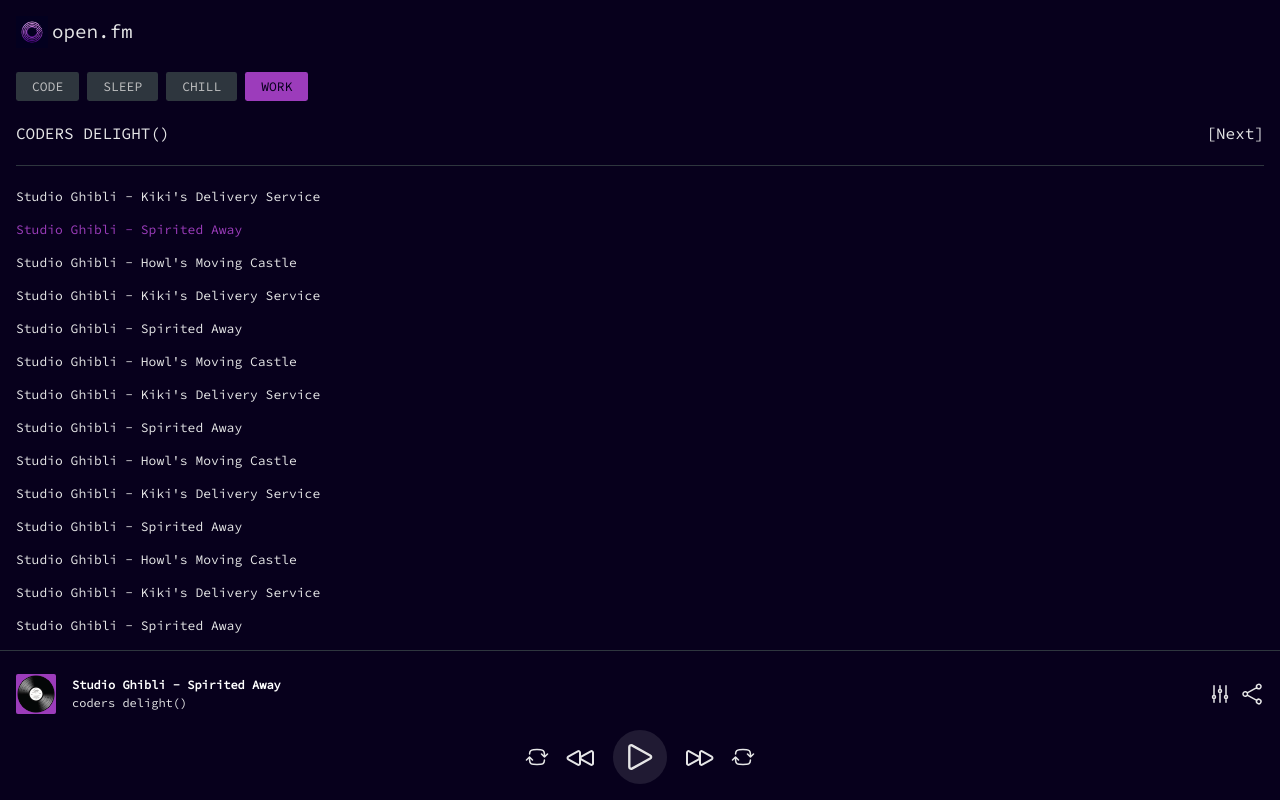
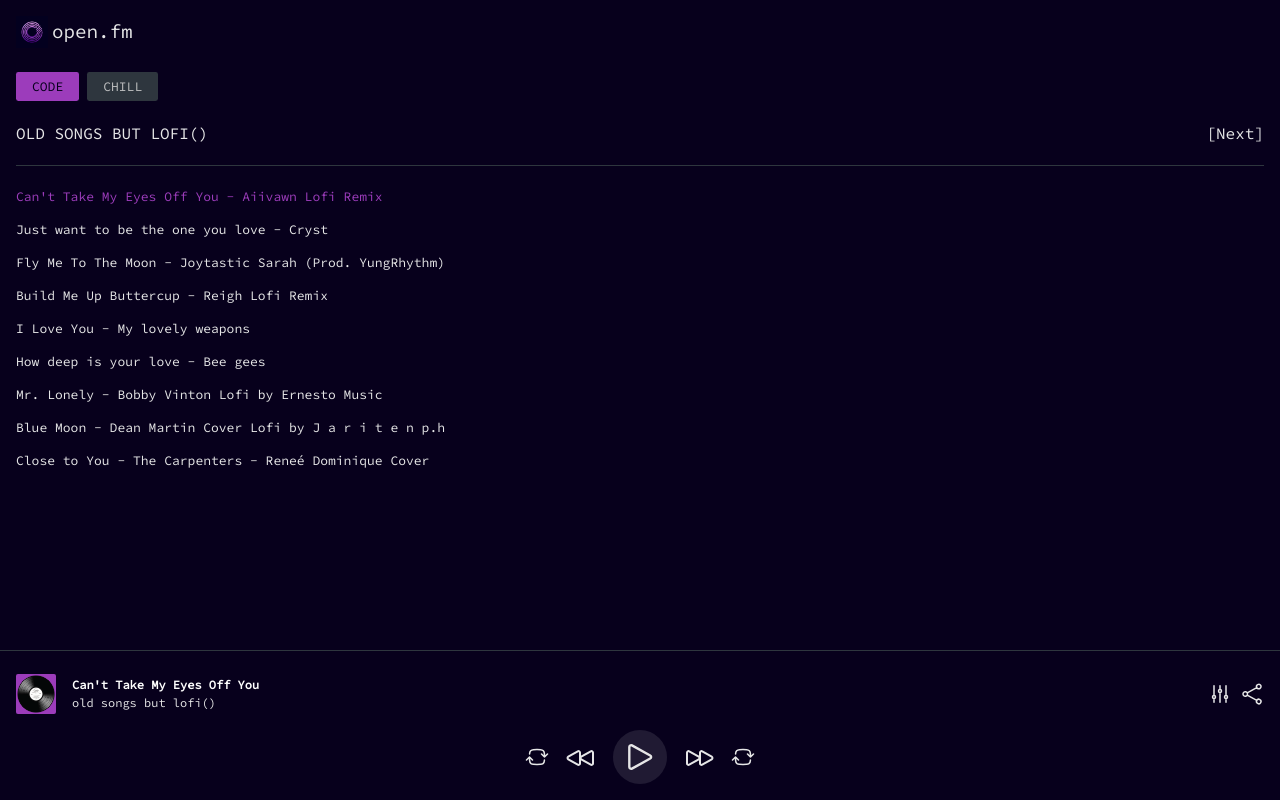
Before and after one commit to open-foundation-team/open-fm, a React (Vite) app: page / in a window 1280 px wide. Built offline with nearby package versions, Linux system fonts and the light colour scheme.

Commit message:
Update: abstract states to application level, music control functionality and visibility.

```diff
--- a/src/App.tsx
+++ b/src/App.tsx
@@ -1,13 +1,60 @@
+// Component imports
+import { useEffect, useState } from "react";
 import { PlayerControls, Sidebar } from "./components";
 
+// Sound / mood imports
+import { moods } from "./library";
+
+
+// Application declaration
 const App = () => {
+
+  const [isPlaying, setPlaying] = useState(false);
+
+  const [mood, setMood] = useState(0);
+  const [playlist, setPlaylist] = useState(0);
+  const [song, setSong] = useState(0);
+
+  const nowPlaying = {
+    song: moods[mood].playlists[playlist].songs[song],
+    playlist: moods[mood].playlists[playlist]
+  };
+
+  useEffect(() => {
+    setPlaylist(0);
+  }, [mood]);
+
+  useEffect(() => {
+    setSong(0);
+  }, [playlist]);
+
+  const songControl = (action: 'next' | 'prev') => {
+    if (action === 'next' && song !== moods[mood].playlists[playlist].songs.length - 1) setSong(prev => prev + 1);
+    if (action === 'next' && song === moods[mood].playlists[playlist].songs.length - 1) setSong(0);
+    if (action === 'prev' && song !== 0) setSong(prev => prev - 1);
+    if (action === 'prev' && song === 0) setSong(0);
+  };
 
   return (
     <main className="app-container">
-      <Sidebar />
-      <PlayerControls />
+      <Sidebar
+        moods={moods}
+        selectedMood={mood}
+        selectedPlaylist={playlist}
+        selectedSong={song}
+        updateMood={setMood}
+        updatePlaylist={setPlaylist}
+        updateSong={setSong}
+      />
+      <PlayerControls
+        isPlaying={isPlaying}
+        nowPlaying={nowPlaying}
+        setPlaying={setPlaying}
+        songControl={songControl}
+      />
     </main>
   );
 };
 
+// Application export
 export default App;
--- a/src/components/PlayerControls/index.tsx
+++ b/src/components/PlayerControls/index.tsx
@@ -1,5 +1,5 @@
 // React imports
-import { useEffect, useMemo, useState } from 'react';
+import { Dispatch, SetStateAction, useEffect, useMemo, useState } from 'react';
 
 // Component imports
 import { AmbiencePlayer } from '../AmbiencePlayer';
@@ -10,11 +10,30 @@
 // Style imports
 import './styles.scss';
 
+// Type imports
+import { IPlaylist, ISong } from '../../types';
+
+
+// Component interface
+interface PlayerControlsProps {
+    isPlaying: boolean;
+    setPlaying: Dispatch<SetStateAction<boolean>>;
+    nowPlaying: {
+        song: ISong,
+        playlist: IPlaylist
+    };
+    songControl: (action: 'next' | 'prev') => void;
+}
+
 
 // Component declaration
-export const PlayerControls = () => {
+export const PlayerControls = ({
+    isPlaying,
+    setPlaying,
+    nowPlaying,
+    songControl
+}: PlayerControlsProps) => {
 
-    const [isPlaying, setPlaying] = useState(false);
     const [isAmbienceOpen, setAmbienceOpen] = useState(false);
     const playingClass = isPlaying ? 'playing' : null;
     const ambienceClass = isAmbienceOpen ? 'open' : null;
@@ -73,8 +92,8 @@
                             />
                         </div>
                         <div className="nowplaying-text">
-                            <p className="nowtext-song">Studio Ghibli - Spirited Away</p>
-                            <p className="nowtext-playlist">coders delight()</p>
+                            <p className="nowtext-song">{nowPlaying.song?.title}</p>
+                            <p className="nowtext-playlist">{nowPlaying.playlist.name}</p>
                         </div>
                     </div>
                     <div className="nowplaying-icons" onClick={() => setAmbienceOpen(prev => !prev)}>
@@ -88,7 +107,7 @@
                     <button className="loop-shuffle">
                         <IconLoop />
                     </button>
-                    <button className="forward-rewind">
+                    <button className="forward-rewind" onClick={() => songControl('prev')}>
                         <IconBackward />
                     </button>
                     <button className="play-pause" onClick={() => setPlaying(!isPlaying)}>
@@ -98,7 +117,7 @@
                             <IconPlay />
                         }
                     </button>
-                    <button className="forward-rewind">
+                    <button className="forward-rewind" onClick={() => songControl('next')}>
                         <IconForward />
                     </button>
                     <button className="loop-shuffle">
--- a/src/components/Sidebar/index.tsx
+++ b/src/components/Sidebar/index.tsx
@@ -1,69 +1,95 @@
+// Global imports
+import { Dispatch, SetStateAction } from 'react';
+
 // Style imports
+import { IMood } from '../../types';
 import './styles.scss';
 
-export const Sidebar = () => {
 
-    const focusModes = ['code', 'sleep', 'chill', 'work'];
+// Component props
+interface SidebarProps {
+    moods: IMood[];
+    selectedMood: number;
+    selectedPlaylist: number;
+    selectedSong: number;
+    updateMood: Dispatch<SetStateAction<number>>;
+    updatePlaylist: Dispatch<SetStateAction<number>>;
+    updateSong: Dispatch<SetStateAction<number>>;
+}
 
-    const sampleTracks = [
-        "Studio Ghibli - Kiki's Delivery Service",
-        "Studio Ghibli - Spirited Away",
-        "Studio Ghibli - Howl's Moving Castle",
-        "Studio Ghibli - Kiki's Delivery Service",
-        "Studio Ghibli - Spirited Away",
-        "Studio Ghibli - Howl's Moving Castle",
-        "Studio Ghibli - Kiki's Delivery Service",
-        "Studio Ghibli - Spirited Away",
-        "Studio Ghibli - Howl's Moving Castle",
-        "Studio Ghibli - Kiki's Delivery Service",
-        "Studio Ghibli - Spirited Away",
-        "Studio Ghibli - Howl's Moving Castle",
-        "Studio Ghibli - Kiki's Delivery Service",
-        "Studio Ghibli - Spirited Away",
-        "Studio Ghibli - Howl's Moving Castle",
-        "Studio Ghibli - Kiki's Delivery Service",
-        "Studio Ghibli - Spirited Away",
-        "Studio Ghibli - Howl's Moving Castle",
-        "Studio Ghibli - Kiki's Delivery Service",
-        "Studio Ghibli - Spirited Away",
-        "Studio Ghibli - Howl's Moving Castle",
-        "Studio Ghibli - Kiki's Delivery Service",
-        "Studio Ghibli - Spirited Away",
-        "Studio Ghibli - Howl's Moving Castle",
-    ];
+
+// Component declaration and export
+export const Sidebar = ({
+    moods,
+    selectedMood,
+    selectedPlaylist,
+    selectedSong,
+    updateMood,
+    updatePlaylist,
+    updateSong
+}: SidebarProps) => {
+
+    const focusModes = moods.map((mood) => mood.name);
+    const currentPlaylist = moods[selectedMood].playlists[selectedPlaylist];
+
+    // Next playlist logic
+    const nextPlaylist = () => {
+        const next = selectedPlaylist + 1;
+        next >= moods[selectedMood].playlists.length ? updatePlaylist(0) : updatePlaylist(next);
+    };
 
     return (
         <div className="sidebar-styled">
+
+            {/* Header section */}
             <div className="sidebar-header">
                 <img className='header-logo' src="/logo.png" alt="open.fm ambient radio logo" />
                 <p className='header-title'>open.fm</p>
             </div>
+
+            {/* Mood Focus section */}
             <div className="sidebar-focus">
                 {focusModes.map((mode, idx) => {
 
-                    const activeClass = idx === 3 ? 'active' : null;
+                    const activeClass = idx === selectedMood ? 'active' : null;
 
                     return (
-                        <button className={["focus-button", activeClass].join(' ')} key={idx}>
+                        <button
+                            className={["focus-button", activeClass].join(' ')}
+                            onClick={() => updateMood(idx)}
+                            key={idx}
+                        >
                             {mode}
                         </button>
                     )
                 })}
             </div>
+
+            {/* Playlist section */}
             <div className="sidebar-playlist">
-                <p className="playlist-title">coders delight()</p>
-                <button className="playlist-next">[Next]</button>
+                <p className="playlist-title">{currentPlaylist.name}</p>
+                <button className="playlist-next" onClick={() => nextPlaylist()}>
+                    [Next]
+                </button>
             </div>
+
+            {/* Generic spacer */}
             <div className="sidebar-spacer" />
+
+            {/* Tracks section */}
             <div className="sidebar-tracks">
                 <ul className="track-list">
-                    {sampleTracks.map((track, idx) => {
+                    {currentPlaylist.songs.map((track, idx) => {
 
-                        const activeTrack = idx === 1 ? 'active' : null;
+                        const activeTrack = idx === selectedSong ? 'active' : null;
 
                         return (
-                            <li className={["track", activeTrack].join(' ')} key={idx}>
-                                {track}
+                            <li
+                                className={["track", activeTrack].join(' ')}
+                                onClick={() => updateSong(idx)}
+                                key={idx}
+                            >
+                                {track.title} - {track.artist}
                             </li>
                         );
                     })}
--- a/src/library/index.ts
+++ b/src/library/index.ts
@@ -5,12 +5,127 @@
         name: 'code',
         playlists: [
             {
-                name: 'coders delight()',
+                name: 'old songs but lofi()',
                 songs: [
                     {
-                        title: 'Spirited Away',
-                        artist: 'Studio Ghibli',
+                        title: "Can't Take My Eyes Off You",
+                        artist: "Aiivawn Lofi Remix",
                         src: '/spirited_away-studio_ghibli.mp3'
+                    },
+                    {
+                        title: "Just want to be the one you love",
+                        artist: "Cryst",
+                        src: ""
+                    },
+                    {
+                        title: "Fly Me To The Moon",
+                        artist: "Joytastic Sarah (Prod. YungRhythm)",
+                        src: ""
+                    },
+                    {
+                        title: "Build Me Up Buttercup",
+                        artist: "Reigh Lofi Remix",
+                        src: ""
+                    },
+                    {
+                        title: "I Love You",
+                        artist: "My lovely weapons",
+                        src: ""
+                    },
+                    {
+                        title: "How deep is your love",
+                        artist: "Bee gees",
+                        src: ""
+                    },
+                    {
+                        title: "Mr. Lonely",
+                        artist: "Bobby Vinton Lofi by Ernesto Music",
+                        src: ""
+                    },
+                    {
+                        title: "Blue Moon",
+                        artist: "Dean Martin Cover Lofi by J a r i t e n p.h",
+                        src: ""
+                    },
+                    {
+                        title: "Close to You",
+                        artist: "The Carpenters - Reneé Dominique Cover",
+                        src: ""
+                    }
+                ]
+            },
+            {
+                name: "code-fi[]",
+                songs: [
+                    {
+                        title: "Close to You",
+                        artist: "The Carpenters - Reneé Dominique Cover",
+                        src: ""
+                    }
+                ]
+            }
+        ]
+    },
+    {
+        name: 'chill',
+        playlists: [
+            {
+                name: 'peter()',
+                songs: [
+                    {
+                        title: "Can't Take My Eyes Off You",
+                        artist: "Aiivawn Lofi Remix",
+                        src: '/spirited_away-studio_ghibli.mp3'
+                    },
+                    {
+                        title: "Just want to be the one you love",
+                        artist: "Cryst",
+                        src: ""
+                    },
+                    {
+                        title: "Fly Me To The Moon",
+                        artist: "Joytastic Sarah (Prod. YungRhythm)",
+                        src: ""
+                    },
+                    {
+                        title: "Build Me Up Buttercup",
+                        artist: "Reigh Lofi Remix",
+                        src: ""
+                    },
+                    {
+                        title: "I Love You",
+                        artist: "My lovely weapons",
+                        src: ""
+                    },
+                    {
+                        title: "How deep is your love",
+                        artist: "Bee gees",
+                        src: ""
+                    },
+                    {
+                        title: "Mr. Lonely",
+                        artist: "Bobby Vinton Lofi by Ernesto Music",
+                        src: ""
+                    },
+                    {
+                        title: "Blue Moon",
+                        artist: "Dean Martin Cover Lofi by J a r i t e n p.h",
+                        src: ""
+                    },
+                    {
+                        title: "Close to You",
+                        artist: "The Carpenters - Reneé Dominique Cover",
+                        src: ""
+                    }
+                ]
+            },
+            {
+                name: "code-fi[]",
+                songs: [
+                    {
+                        title: "Close to You",
+                        artist: "The Carpenters - Reneé Dominique Cover",
+                        src: ""
                     }
                 ]
             }
```
